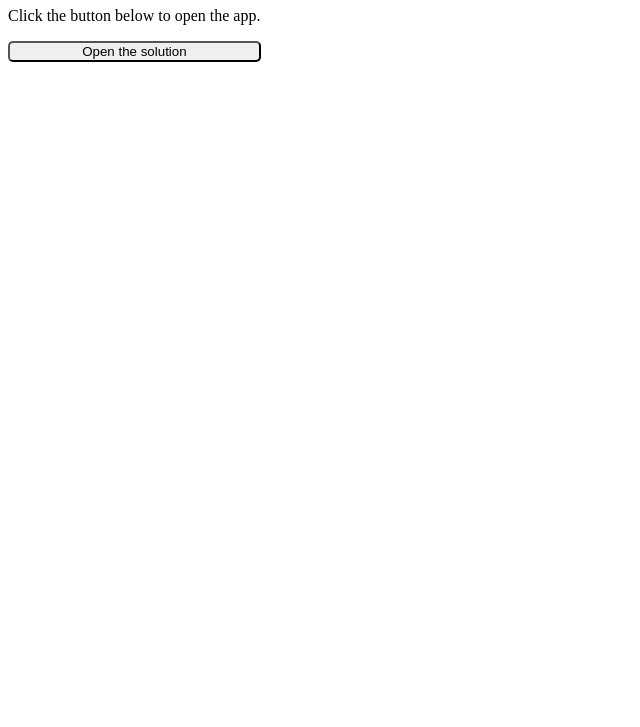
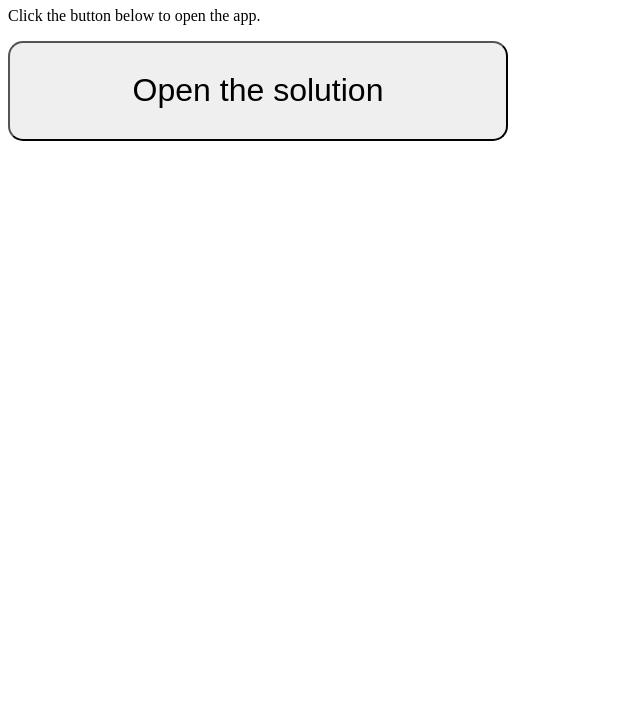
Before and after one commit to rkenney525/Just2, a plain HTML site: page webapp/index.html in a window 1280 px wide. Shown: the part 73-800 px from the top of the page, without its empty margins (0-640 px from the left). Drawn offline with Linux system fonts and the light colour scheme.

Commit message:
Reformatted the button and removed the unused title from app.html

```diff
--- a/webapp/index.html
+++ b/webapp/index.html
@@ -7,20 +7,19 @@
         <script src="js/app.js"></script>
         <style>
             button {
-                width: 20%;
-                height: 2%;
-                text-align: center;
-                margin-left: auto;
-                margin-right: auto;
-                border-radius: 5px;
+                width: 500px;
+                height: 100px;
+                font-size: 24pt;
+                border-radius: 15px;
             }
         </style>
     </head>
     <body>
         <h1>Two Digits Solution - Launcher</h1>
         <p>Click the button below to open the app.</p>
-        <button type="submit"
-   onclick="window.open('app.html','targetWindow','toolbar=no,location=no,status=no,menubar=no,scrollbars=no,resizable=no,width=700,height=350');
- return false;">Open the solution</button>
+        <button type="submit" onclick="window.open('app.html', 'targetWindow', 'toolbar=no,location=no,status=no,menubar=no,scrollbars=no,resizable=no,width=700,height=350');
+                return false;">
+            Open the solution
+        </button>
     </body>
 </html>
```
Also changed, not shown: webapp/app.html (+0 -1 lines).
